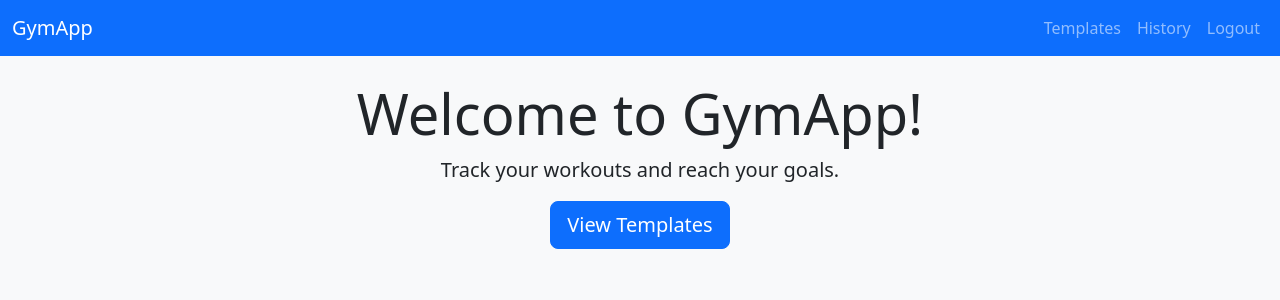
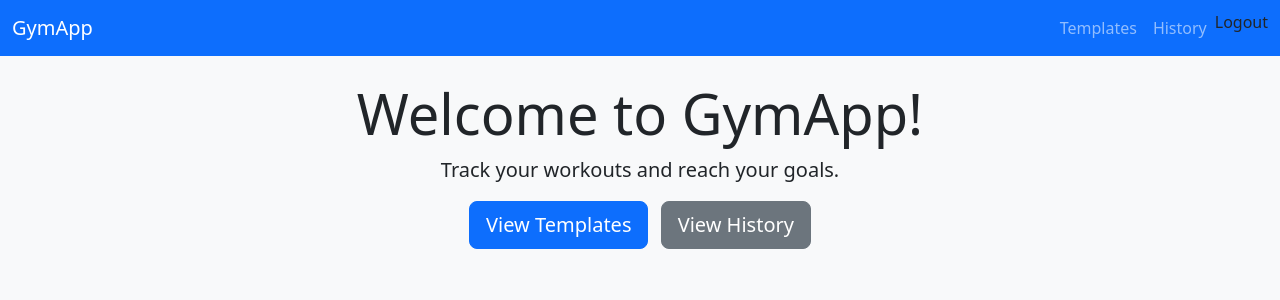
Before and after one commit to CNeiheisel/gymApp, a Django app: page / in a window 1280 px wide. Shown: the top 300 px of the page. Run offline with Django 5.2, Linux system fonts and the light colour scheme; a user stored in the database is signed in.

Commit message:
Update home.html

```diff
--- a/workouts/templates/workouts/home.html
+++ b/workouts/templates/workouts/home.html
@@ -7,15 +7,24 @@
 </head>
 <body class="bg-light">
 
+<!-- Navbar -->
 <nav class="navbar navbar-expand-lg navbar-dark bg-primary mb-4">
     <div class="container-fluid">
-        <a class="navbar-brand" href="/">GymApp</a>
-        <div class="collapse navbar-collapse">
+        <a class="navbar-brand" href="{% url 'home' %}">GymApp</a>
+        <button class="navbar-toggler" type="button" data-bs-toggle="collapse" data-bs-target="#navbarNav">
+            <span class="navbar-toggler-icon"></span>
+        </button>
+        <div class="collapse navbar-collapse" id="navbarNav">
             <ul class="navbar-nav ms-auto">
                 {% if user.is_authenticated %}
                     <li class="nav-item"><a class="nav-link" href="{% url 'templates' %}">Templates</a></li>
                     <li class="nav-item"><a class="nav-link" href="{% url 'history' %}">History</a></li>
-                    <li class="nav-item"><a class="nav-link" href="{% url 'logout' %}">Logout</a></li>
+                    <li class="nav-item">
+                        <form action="{% url 'logout' %}" method="post" style="display:inline;">
+                            {% csrf_token %}
+                            <button type="submit" class="nav-link btn btn-link" style="display:inline; padding:0; color:inherit; text-decoration:none;">Logout</button>
+                        </form>
+                    </li>
                 {% else %}
                     <li class="nav-item"><a class="nav-link" href="{% url 'login' %}">Login</a></li>
                     <li class="nav-item"><a class="nav-link" href="{% url 'register' %}">Register</a></li>
@@ -25,13 +34,17 @@
     </div>
 </nav>
 
+<!-- Main Content -->
 <div class="container text-center">
     <h1 class="display-4">Welcome to GymApp!</h1>
     <p class="lead">Track your workouts and reach your goals.</p>
+
     {% if user.is_authenticated %}
-        <a href="{% url 'templates' %}" class="btn btn-primary btn-lg">View Templates</a>
+        <a href="{% url 'templates' %}" class="btn btn-primary btn-lg me-2">View Templates</a>
+        <a href="{% url 'history' %}" class="btn btn-secondary btn-lg">View History</a>
     {% else %}
         <a href="{% url 'login' %}" class="btn btn-primary btn-lg">Login to Start</a>
+        <a href="{% url 'register' %}" class="btn btn-secondary btn-lg ms-2">Register</a>
     {% endif %}
 </div>
 
```
